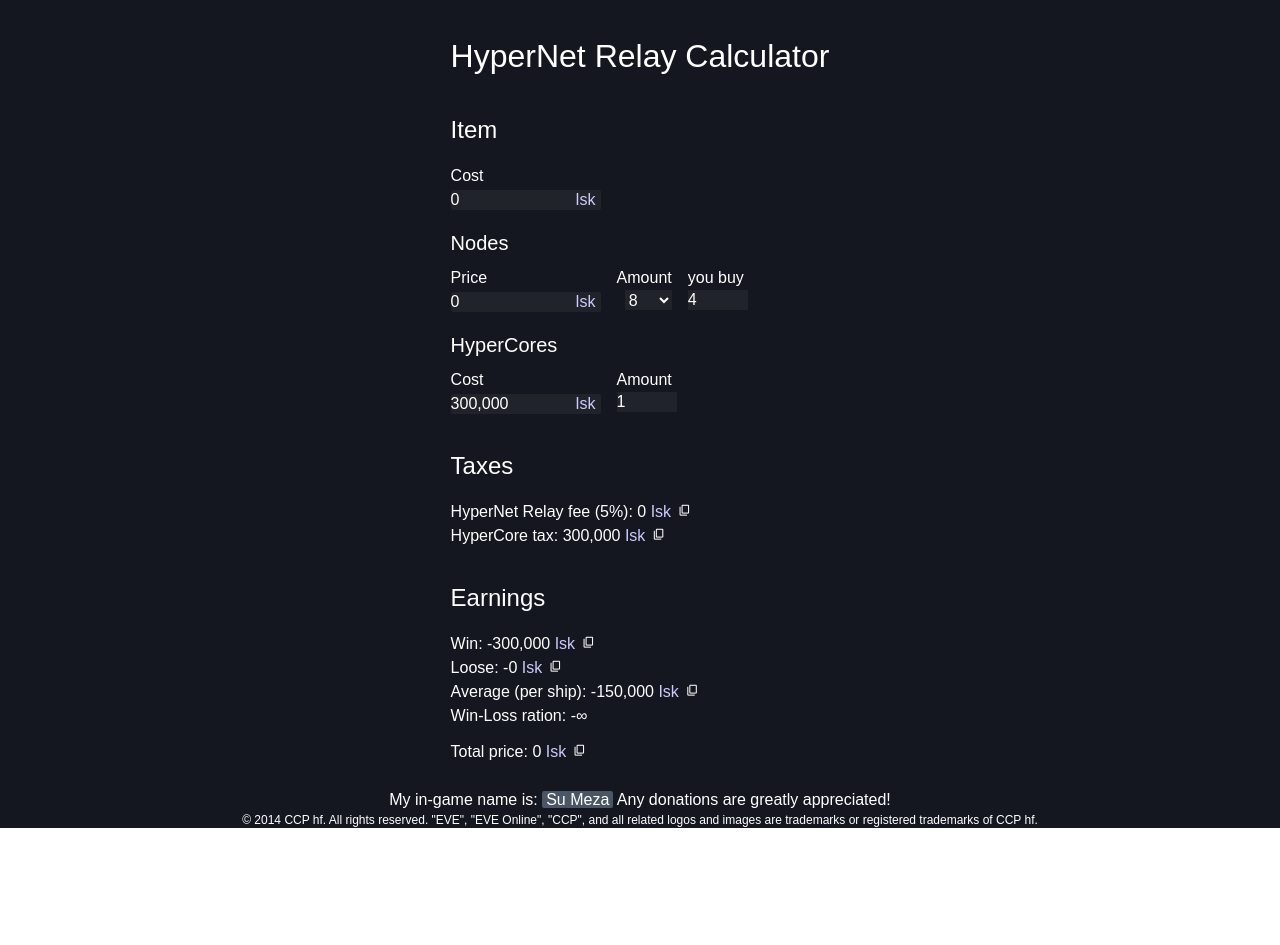
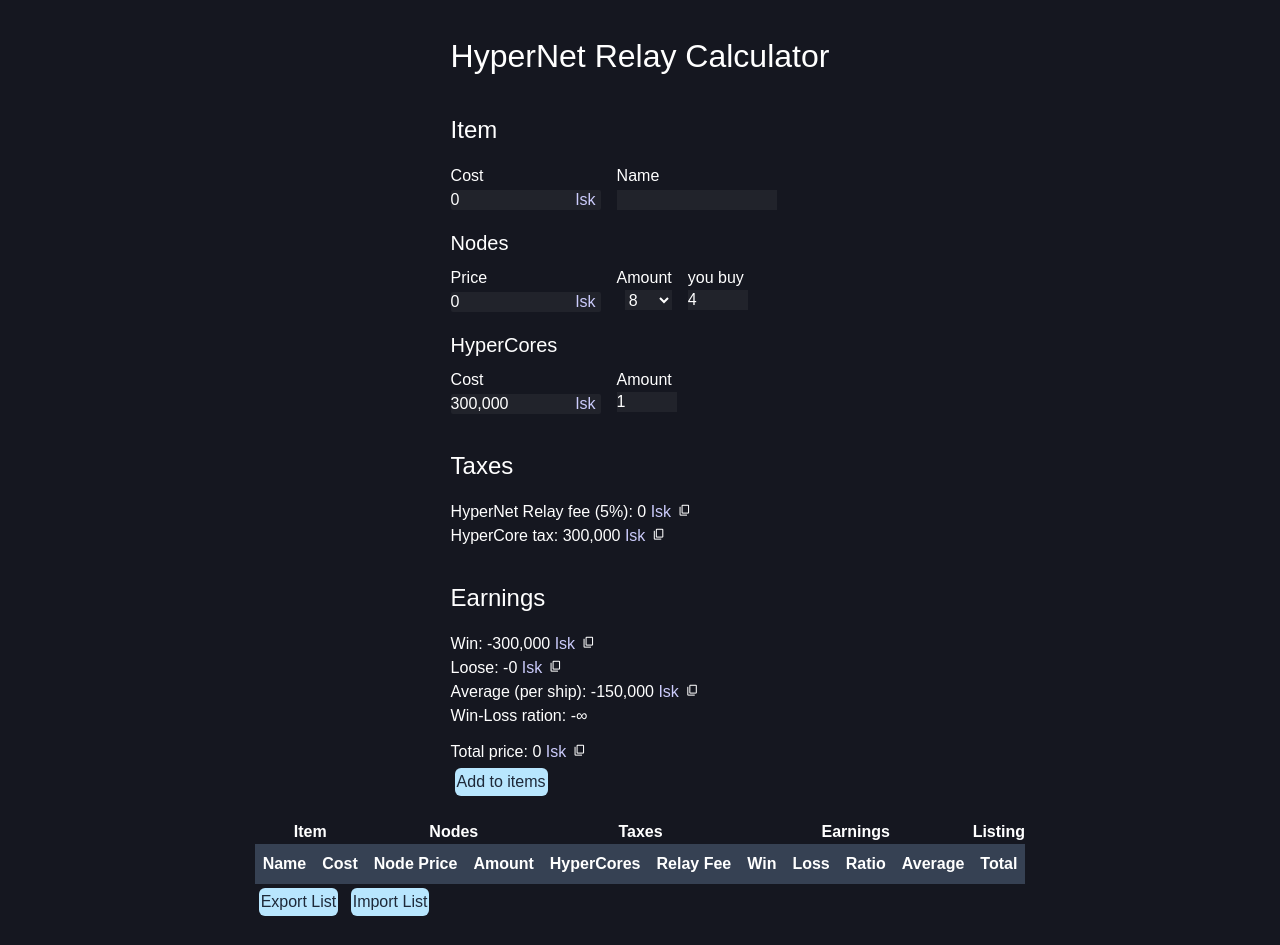
Before and after one commit to DOD-101/hypernet-relay-calculator, a SvelteKit app: page / in a window 1280 px wide. Shown: the top 945 px of the page. Before the commit the page ends 828 px from the top, so only its background shows below. Built offline with nearby package versions, Linux system fonts and the light colour scheme; a web font is replaced by a local one.

Commit message:
feat(list): add basic item list

```diff
--- a/src/app.css
+++ b/src/app.css
@@ -3,3 +3,7 @@
 .isk {
   color: #ccccfc;
 }
+
+.btn {
+  @apply m-1 rounded-md bg-sky-200 p-0.5 text-gray-800 transition-all duration-200 hover:cursor-pointer hover:bg-blue-300;
+}
--- /dev/null
+++ b/src/lib/listing.ts
@@ -0,0 +1,78 @@
+export class HyperNetListing {
+	public id: string;
+	public createdAt: Date;
+
+	public item_name: string;
+	public item_cost: number;
+
+	public nodes: number;
+	public own_nodes: number;
+	public node_price: number;
+
+	public hypercores: number;
+	public hypercore_cost: number;
+
+	constructor(
+		item_name: string,
+		item_cost: number,
+		nodes: number,
+		own_nodes: number,
+		node_price: number,
+		hyper_cores: number,
+		hyper_core_cost: number,
+	) {
+		console.assert(nodes > 0, "Nodes must be greater than 0");
+		console.assert(node_price > 0, "Node price must be greater than 0");
+		console.assert(hyper_cores > 0, "HyperCores must be greater than 0");
+
+		this.id = crypto.randomUUID();
+		this.createdAt = new Date();
+
+		this.item_name = item_name;
+		this.item_cost = item_cost;
+
+		this.nodes = nodes;
+		this.own_nodes = own_nodes;
+		this.node_price = node_price;
+
+		this.hypercores = hyper_cores;
+		this.hypercore_cost = hyper_core_cost;
+	}
+
+	get total_price() {
+		return this.nodes * this.node_price;
+	}
+
+	get relay_fee() {
+		return this.item_cost * 0.05;
+	}
+
+	get hypercore_tax() {
+		return this.hypercore_cost * this.hypercores;
+	}
+
+	get win() {
+		return (
+			this.node_price * (this.nodes - this.own_nodes) -
+			this.relay_fee -
+			this.hypercore_tax
+		);
+	}
+
+	get loss() {
+		return (
+			(this.item_cost - this.node_price * (this.nodes - this.own_nodes)) * -1
+		);
+	}
+
+	get ratio() {
+		return (this.win / this.loss) * -1;
+	}
+
+	get average_per_item() {
+		return (
+			this.win * (this.own_nodes / this.nodes) +
+			this.loss * (1 - this.own_nodes / this.nodes)
+		);
+	}
+}
--- a/src/routes/+layout.svelte
+++ b/src/routes/+layout.svelte
@@ -3,7 +3,7 @@
   let { children } = $props();
 </script>
 
-<main class="flex justify-center flex-col items-center">
+<main>
   <div class="main-container">
     {@render children()}
   </div>
--- a/src/routes/+page.svelte
+++ b/src/routes/+page.svelte
@@ -1,14 +1,20 @@
 <script lang="ts">
   import { customParse, displayNumber, PRICE_TO_CORE_RATIO } from "$lib";
+  import { HyperNetListing } from "$lib/listing";
 
   import IskInput from "./iskInput.svelte";
   import IskOutput from "./iskOutput.svelte";
+  import ListingsList from "./ListingsList.svelte";
 
   let market_buy = $state(0);
+  let item_name = $state("");
+
   let hypercore_price = $state(300_000);
   let hypercore_amount = $state(1);
   let total_nodes = $state(8);
   let node_price = $state(0);
+
+  let listings: HyperNetListing[] = $state([]);
 
   let total_price = $derived(total_nodes * node_price);
   let own_nodes = $state(4);
@@ -29,15 +35,29 @@
   );
 </script>
 
+<div class="m-auto w-fit">
   <h1>HyperNet Relay Calculator</h1>
 
   <h2>Item</h2>
 
+  <div class="flex flex-row gap-4">
+    <div>
       <p>Cost</p>
       <IskInput
         oninput={(e: Event) =>
           (market_buy = customParse((e.target as HTMLInputElement).value))}
       />
+    </div>
+
+    <div>
+      <p>Name</p>
+      <input
+        type="text"
+        class="w-40"
+        oninput={(e) => (item_name = (e.target as HTMLInputElement).value)}
+      />
+    </div>
+  </div>
 
   <h3>Nodes</h3>
 
@@ -134,14 +154,65 @@
 
   <IskOutput variable={total_price} text="Total price" className="mt-3" />
 
+  <button
+    class="btn"
+    aria-label="Add to Items"
+    onclick={() => {
+      listings.push(
+        new HyperNetListing(
+          item_name,
+          market_buy,
+          total_nodes,
+          own_nodes,
+          node_price,
+          hypercore_amount,
+          hypercore_price,
+        ),
+      );
+    }}
+  >
+    Add to items</button
+  >
+</div>
+
+<div class="m-auto w-fit">
+  <ListingsList {listings} className="m-auto mt-5" />
+
+  <button
+    class="btn"
+    onclick={() => {
+      navigator.clipboard.writeText(JSON.stringify(listings));
+    }}>Export List</button
+  >
+
+  <button
+    class="btn"
+    onclick={async () => {
+      let json = await navigator.clipboard.readText();
+
+      let json_listings = JSON.parse(json);
+
+      json_listings.forEach((l: HyperNetListing) => {
+        listings.push(
+          new HyperNetListing(
+            l.item_name,
+            l.item_cost,
+            l.nodes,
+            l.own_nodes,
+            l.node_price,
+            l.hypercores,
+            l.hypercore_cost,
+          ),
+        );
+      });
+    }}>Import List</button
+  >
+</div>
+
 <style>
-  * {
-    color: #ffffff;
-  }
-
   h1 {
     font-size: 2rem;
-    margin-top: 2rem;
+    padding-top: 2rem;
     margin-bottom: 1rem;
   }
 
--- /dev/null
+++ b/src/routes/HyperNetListing.svelte
@@ -0,0 +1,24 @@
+<script lang="ts">
+  import { displayNumber } from "$lib";
+  import { HyperNetListing } from "$lib/listing";
+
+  let { listing }: { listing: HyperNetListing } = $props();
+</script>
+
+<tr class="*:p-2 *:text-center">
+  <td>{listing.item_name}</td>
+  <td>{displayNumber(listing.item_cost)}</td>
+
+  <td>{displayNumber(listing.node_price)}</td>
+  <td>{listing.nodes}</td>
+
+  <td>{listing.hypercores}</td>
+  <td>{displayNumber(listing.relay_fee)}</td>
+
+  <td>{displayNumber(listing.win)}</td>
+  <td>{displayNumber(listing.loss)}</td>
+  <td>{displayNumber(listing.ratio)}</td>
+  <td>{displayNumber(listing.average_per_item)}</td>
+
+  <td>{displayNumber(listing.total_price)}</td>
+</tr>
--- /dev/null
+++ b/src/routes/ListingsList.svelte
@@ -0,0 +1,43 @@
+<script lang="ts">
+  import type { HyperNetListing } from "$lib/listing";
+  import Listing from "./HyperNetListing.svelte";
+
+  let {
+    listings,
+    className,
+  }: { listings: HyperNetListing[]; className: string } = $props();
+</script>
+
+<table class={className}>
+  <tbody class="*:even:bg-gray-700">
+    <tr>
+      <th colspan="2"> Item </th>
+      <th colspan="2"> Nodes </th>
+      <th colspan="2"> Taxes </th>
+      <th colspan="4"> Earnings </th>
+      <th colspan="1"> Listing </th>
+    </tr>
+
+    <tr class="*:p-2">
+      <th>Name</th>
+      <th>Cost</th>
+
+      <th>Node Price</th>
+      <th>Amount</th>
+
+      <th>HyperCores</th>
+      <th>Relay Fee</th>
+
+      <th>Win</th>
+      <th>Loss</th>
+      <th>Ratio</th>
+      <th>Average</th>
+
+      <th>Total</th>
+    </tr>
+
+    {#each listings as l}
+      <Listing listing={l} />
+    {/each}
+  </tbody>
+</table>
```
Lines whose indentation alone changed are shown as unchanged.
